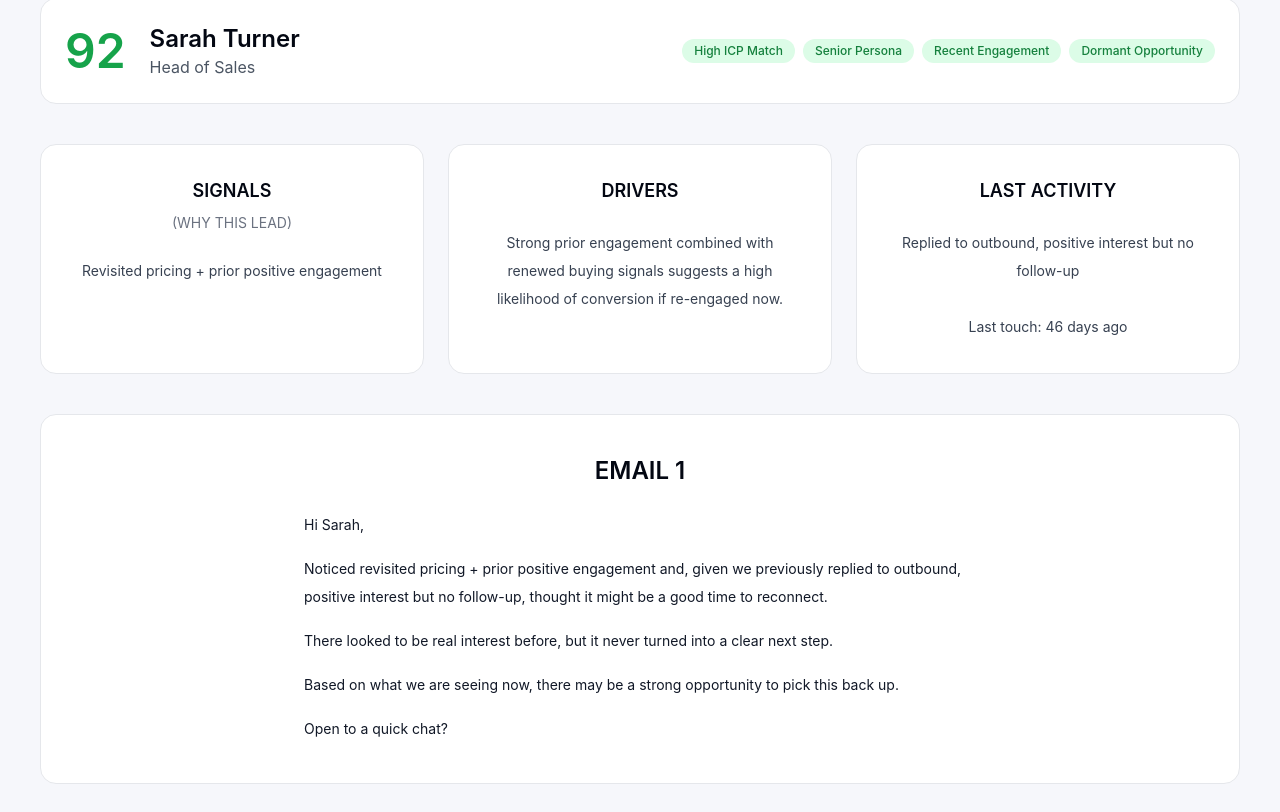
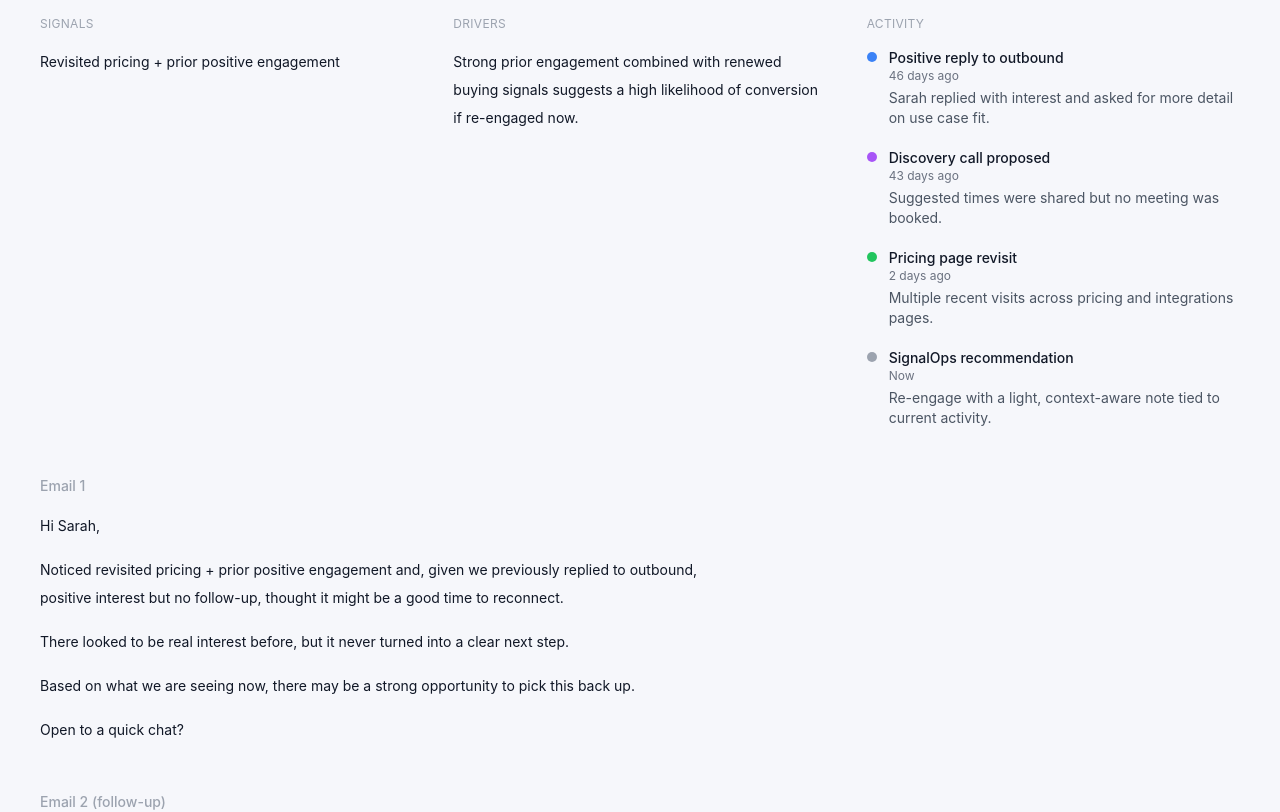
Before and after one commit to powerstephen/SignalOps, a Next.js app: page /contact/1 in a window 1280 px wide. Shown: the part 348-1160 px from the top of the page. Built offline with nearby package versions, Linux system fonts and the light colour scheme.

Commit message:
Update page.tsx

```diff
--- a/app/contact/[id]/page.tsx
+++ b/app/contact/[id]/page.tsx
@@ -1,6 +1,5 @@
 import { notFound } from "next/navigation";
 import PageContainer from "@/components/page-container";
-import WorkspaceSourceBanner from "@/components/workspace-source-banner";
 import { recoverLeads } from "@/lib/recover-leads";
 
 function Pill({ label }: { label: string }) {
@@ -11,16 +10,26 @@ function Pill({ label }: { label: string }) {
   );
 }
 
+function TimelineDot({ type }: { type: string }) {
+  const colors =
+    type === "email"
+      ? "bg-blue-500"
+      : type === "meeting"
+      ? "bg-purple-500"
+      : type === "activity"
+      ? "bg-green-500"
+      : "bg-gray-400";
+
+  return <div className={`h-2.5 w-2.5 rounded-full ${colors}`} />;
+}
+
 type Props = {
   params: { id: string };
 };
 
 export default function ContactPage({ params }: Props) {
   const lead = recoverLeads.find((l) => l.id === params.id);
-
-  if (!lead) {
-    notFound();
-  }
+  if (!lead) return notFound();
 
   const firstName = lead.name.split(" ")[0];
 
@@ -29,10 +38,10 @@ export default function ContactPage({ params }: Props) {
       title={lead.name}
       subtitle={`${lead.role} at ${lead.company}`}
     >
-      <WorkspaceSourceBanner />
+      <div className="space-y-12">
 
-      <div className="space-y-10">
-        <div className="flex items-center gap-6 rounded-2xl border border-gray-200 bg-white p-6">
+        {/* TOP */}
+        <div className="flex items-center gap-6">
           <div className="text-5xl font-semibold text-green-600">
             {lead.score}
           </div>
@@ -52,45 +61,69 @@ export default function ContactPage({ params }: Props) {
           </div>
         </div>
 
-        <div className="grid grid-cols-1 gap-6 md:grid-cols-3">
-          <div className="rounded-2xl border border-gray-200 bg-white p-8 text-center">
-            <div className="text-lg font-semibold text-gray-950">SIGNALS</div>
-            <div className="mt-2 text-sm text-gray-500">(WHY THIS LEAD)</div>
+        {/* 3 COLUMN GRID */}
+        <div className="grid grid-cols-1 gap-10 md:grid-cols-3">
 
-            <div className="mt-6 text-sm leading-7 text-gray-700">
+          {/* SIGNALS */}
+          <div>
+            <div className="text-xs uppercase tracking-wide text-gray-400">
+              Signals
+            </div>
+
+            <p className="mt-4 text-sm leading-7 text-gray-900">
               {lead.whyNow}
-            </div>
+            </p>
           </div>
 
-          <div className="rounded-2xl border border-gray-200 bg-white p-8 text-center">
-            <div className="text-lg font-semibold text-gray-950">DRIVERS</div>
+          {/* DRIVERS */}
+          <div>
+            <div className="text-xs uppercase tracking-wide text-gray-400">
+              Drivers
+            </div>
 
-            <div className="mt-6 text-sm leading-7 text-gray-700">
+            <p className="mt-4 text-sm leading-7 text-gray-900">
               Strong prior engagement combined with renewed buying signals
               suggests a high likelihood of conversion if re-engaged now.
-            </div>
+            </p>
           </div>
 
-          <div className="rounded-2xl border border-gray-200 bg-white p-8 text-center">
-            <div className="text-lg font-semibold text-gray-950">
-              LAST ACTIVITY
+          {/* TIMELINE (KEY VISUAL BLOCK) */}
+          <div>
+            <div className="text-xs uppercase tracking-wide text-gray-400">
+              Activity
             </div>
 
-            <div className="mt-6 text-sm leading-7 text-gray-700">
-              {lead.interactionSummary}
-              <br />
-              <br />
-              Last touch: {lead.lastInteraction}
+            <div className="mt-4 space-y-5">
+              {lead.timeline.map((item) => (
+                <div key={item.id} className="flex gap-3">
+                  <div className="mt-1">
+                    <TimelineDot type={item.type} />
+                  </div>
+
+                  <div>
+                    <div className="text-sm font-medium text-gray-900">
+                      {item.title}
+                    </div>
+                    <div className="text-xs text-gray-500">
+                      {item.time}
+                    </div>
+                    <div className="mt-1 text-sm text-gray-600">
+                      {item.detail}
+                    </div>
+                  </div>
+                </div>
+              ))}
             </div>
           </div>
         </div>
 
-        <div className="rounded-2xl border border-gray-200 bg-white p-10">
-          <div className="text-center text-2xl font-semibold text-gray-950">
-            EMAIL 1
+        {/* EMAIL 1 */}
+        <div>
+          <div className="text-sm font-medium text-gray-400">
+            Email 1
           </div>
 
-          <div className="mx-auto mt-6 max-w-2xl text-sm leading-7 text-gray-900">
+          <div className="mt-4 max-w-2xl text-sm leading-7 text-gray-900">
             <p>Hi {firstName},</p>
 
             <p className="mt-4">
@@ -105,23 +138,25 @@ export default function ContactPage({ params }: Props) {
             </p>
 
             <p className="mt-4">
-              Based on what we are seeing now, there may be a strong
-              opportunity to pick this back up.
+              Based on what we are seeing now, there may be a strong opportunity
+              to pick this back up.
             </p>
 
             <p className="mt-4">Open to a quick chat?</p>
           </div>
         </div>
 
-        <div className="rounded-2xl border border-gray-200 bg-white p-8">
-          <div className="text-lg font-semibold text-gray-950">
-            EMAIL 2 (FOLLOW-UP)
+        {/* EMAIL 2 */}
+        <div>
+          <div className="text-sm font-medium text-gray-400">
+            Email 2 (follow-up)
           </div>
 
-          <div className="mt-4 text-sm text-gray-600">
-            This can expand once Email 1 is approved or sent.
+          <div className="mt-3 text-sm text-gray-500">
+            Expands once Email 1 is approved.
           </div>
         </div>
+
       </div>
     </PageContainer>
   );
```
